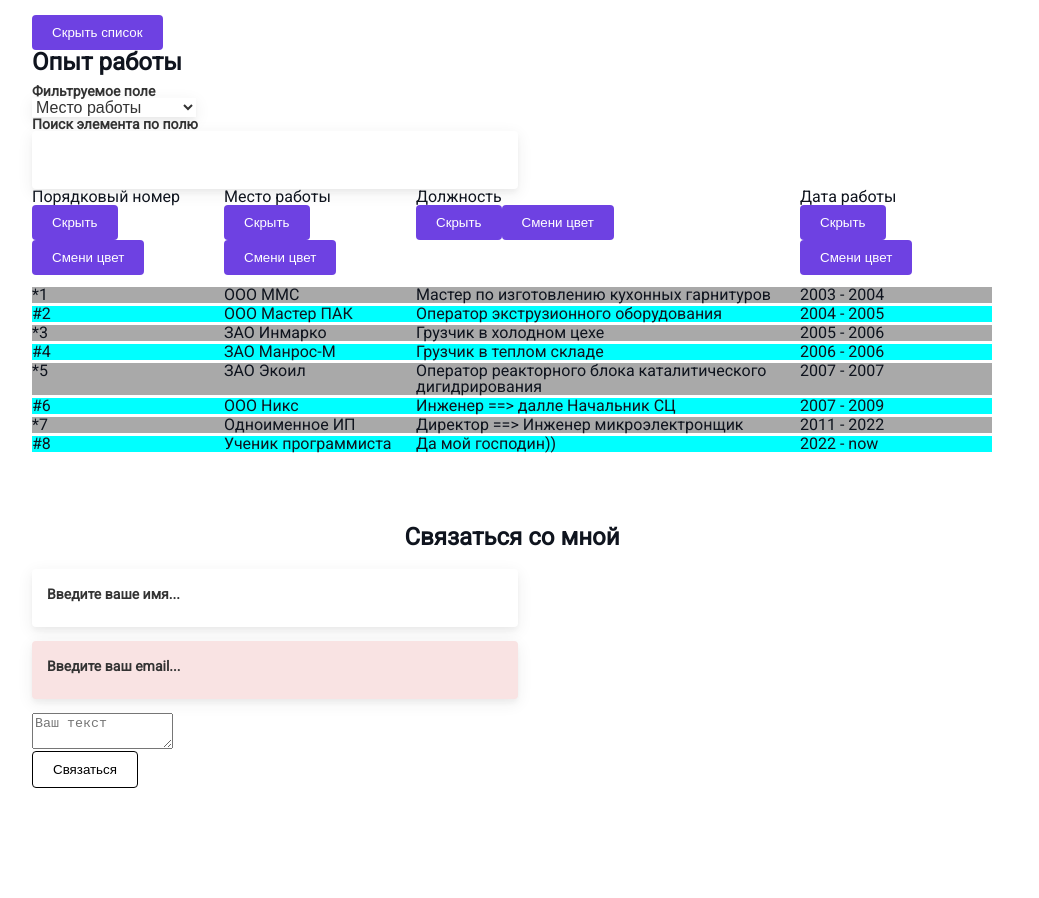
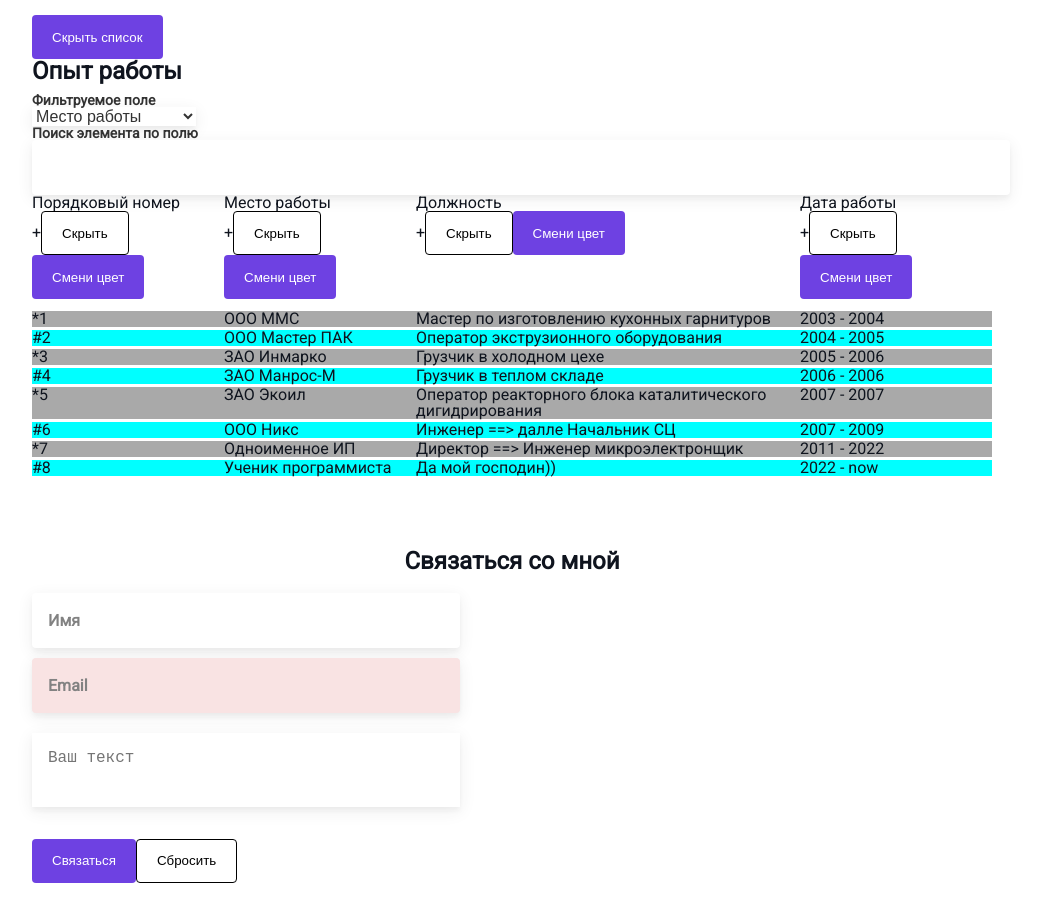
Before and after one commit to demilisher1/my-app, a React (Create React App) app: page / in a window 1280 px wide. Shown: the part 560-1458 px from the top of the page, without its empty margins (128-1167 px from the left). Before the commit the page ends 1363 px from the top, so only its background shows below. Built offline with nearby package versions, Linux system fonts and the light colour scheme.

Commit message:
делаем кнопки

```diff
--- a/src/components/Main/components/Contact/components/FormContact.js
+++ b/src/components/Main/components/Contact/components/FormContact.js
@@ -28,18 +28,22 @@ class FormContact extends React.Component{
     render() {
         const {nameValue, emailValue} = this.state;
         return (
-            <form onSubmit={this.handleSubmit}>
+            <form onSubmit={this.handleSubmit}  className={style.formInput}>
                 <div>
                     <Label>
+                        <div className={style.inputName}>
                             <Input
                                 onFocus={this.onFocus}
                                 field="nameValue"
                                 value={nameValue}
                                 handleChange={this.handleChange}
                                 placeholder="Введите ваше имя..."
+                                label={"Имя"}
                             />
+                        </div>
                     </Label>
                     <Label >
+                        <div className={style.inputEmail}>
                             <Input
                                 validate={false}
                                 type="email"
@@ -47,20 +51,30 @@ class FormContact extends React.Component{
                                 value={emailValue}
                                 handleChange={this.handleChange}
                                 placeholder="Введите ваш email..."
+                                label={"Email"}
                             />
+                        </div>
                     </Label>
                 </div>
                 <Label>
                     <textarea
+                        className={style.textarea}
                         cols="15" rows="2"
                         placeholder='Ваш текст'
                     />
                 </Label>
                 <Button
+                    fullWidth={true}
+                    handleChange={this.handleChange}
+                    type="submit"
+                    value={'Связаться'}
+                />
+                <Button
+                    fullWidth={true}
                     theme={'secondaryDark' }
                     handleChange={this.handleChange}
                     type="submit"
-                    value={'Связаться'}
+                    value={'Сбросить'}
                 />
             </form>
         );
--- a/src/components/Main/components/Contact/components/FormContact.module.css
+++ b/src/components/Main/components/Contact/components/FormContact.module.css
@@ -1,15 +1,24 @@
 
+.formInput {
+    width: 410px;
+}
 
+.textarea {
+    height: 56px;
+    background: var(--white);
+    box-shadow: var(--DefaultShadow);
+    resize: none;
+    font-size: 16px;
+    color: var(--gray);
+    padding-left: 16px;
+    padding-top: 16px;
+    width: 100%;
+    margin-bottom: 30px;
+}
 
-
-
-/*.formGroup input,*/
-/*.formGroup textarea {*/
-/*    width: 100%;*/
-/*    box-sizing: border-box;*/
-/*    color: #000;*/
-/*    padding: 15px 0 10px;*/
-/*    outline: none;*/
-/*    font-size: 14px;*/
-/*    font-weight: bold;*/
-/*}*/
+.inputName {
+    margin-bottom: 10px;
+}
+.inputEmail {
+    margin-bottom: 20px;
+}
--- a/src/components/Main/components/Works/components/WorksTable/WorkHead/WorkHead.js
+++ b/src/components/Main/components/Works/components/WorksTable/WorkHead/WorkHead.js
@@ -43,8 +43,8 @@ class WorkHead extends React.Component {
 
         return (
             <div>
-                <div style={style}>{this.props.title}</div>
-                <Button handleChange={this.clickCollumHead}>
+                <div style={style}>{this.props.title}</div>+
+                <Button handleChange={this.clickCollumHead} theme={'secondaryDark'}>
                     {showText ? 'Показать' : 'Скрыть'}
                 </Button>
                 <Button handleChange={this.clickChangeColors}> Смени цвет
--- a/src/components/common/Button/Button.js
+++ b/src/components/common/Button/Button.js
@@ -23,9 +23,12 @@ class Button extends React.Component{
     getClassName = () => {
         let className = `${style.root} ${style[this.props.theme] || ''} `;
 
-        if (this.state.focused) {
-            className += style.focus
+        if (this.state.focused && this.props.fullWidth) {
+            className += `${style.focus} ${style.fullWidth} `
         }
+        // if (this.props.fullWidth) {
+        //     className += style.fullWidth
+        // }
 
         return className;
     }
@@ -52,7 +55,8 @@ Button.propTypes = {
     handleChange: PropTypes.func.isRequired,
     children: PropTypes.node,
     theme: PropTypes.oneOf(['primary', 'secondaryDark']),
-    type: PropTypes.string
+    type: PropTypes.string,
+    fullWidth: PropTypes.bool
 }
 
 
--- a/src/components/common/Button/Button.module.css
+++ b/src/components/common/Button/Button.module.css
@@ -1,8 +1,9 @@
 .root {
+    height: 44px;
+    width: max-content;
+    color: var(--color-secondary-dark);
+    border-radius: var(--border-radius-xs);
     padding: var(--pading-xl);
-    max-width: max-content;
-    max-height: max-content;
-    border-radius: var(--border-radius-xs);
 }
 
 /* Стили primary начало */
@@ -19,9 +20,9 @@
 
 /* Стили secondaryDark начало */
 .secondaryDark {
-    color: var(--color-secondary-dark);
-    background: var(--bg-secondary-dark);
     border: var(--size-xxs) solid var(--border-color-secondary-dark);
+    background: var(--white);
+    color: var(--black);
 }
 
 .secondaryDark:hover {
@@ -31,3 +32,6 @@
 .focus {
     border: var(--size-xs) solid var(--border-color-secondary-focus);
 }
+.fullWidth {
+    width: 100%;
+}
--- a/src/components/common/Input/Input.js
+++ b/src/components/common/Input/Input.js
@@ -47,33 +47,45 @@ class Input extends React.Component{
     getClassName = () => {
         let className = `${style.root} ${style[this.props.theme] || ''} `;
 
-        if (this.state.focused && this.props.placeholder ) {
-            className += style.placeholder
-        }
         if (this.props.validate === false) {
             className += style.errorActiveFilled
         }
         return className;
     }
 
+    getClassNameLabel = () => {
+        let className = `${style.label || ''} `;
+
+        if (this.state.focused || this.props.value.length > 0) {
+            className += style.labelFocused
+        }
+
+        return className
+    }
+
     render() {
-        const {value, type, placeholder } = this.props;
+        const {value, type, placeholder, label } = this.props;
         const className = this.getClassName();
-
-        return (<>
+        const classNameLabel = this.getClassNameLabel();
+        let test = '';
+        if(this.state.focused){
+            test = placeholder
+        }
+        return (
+            <div className={style.headInputs}>
                 <input
                     type={type}
-                // placeholder={placeholder}
+                    placeholder={test}
                     onChange={this.handleChange}
                     onFocus={this.handleFocus}
                     onBlur={this.handleBlur}
                     className={className}
                     value={value}
                 />
-            <div className={style.label}>
-                {placeholder}
+                <div className={classNameLabel}>
+                    {label}
                 </div>
-            </>
+            </div>
         );
     }
 }
@@ -84,6 +96,7 @@ Input.propTypes = {
     field: PropTypes.string,
     placeholder: PropTypes.string,
     validate: PropTypes.bool,
+    label: PropTypes.string.isRequired
 };
 
 Input.defaultProps = {
--- a/src/components/common/Input/Input.module.css
+++ b/src/components/common/Input/Input.module.css
@@ -4,11 +4,13 @@
 
 /*Стили inputs начало*/
 .inputs {
-    width: 482px;
-    height: 56px;
+    width: 100%;
     box-shadow: var(--DefaultShadow);
     background: var(--white);
     color: var(--gray1);
+    padding-top: 30px;
+    padding-bottom: 10px;
+    padding-left: 16px;
 }
 /*Стили inputs конец*/
 
@@ -21,17 +23,22 @@
     background: var(--red-Girl);
 }
 /*Стили Error Active - Filled конец*/
+.headInputs {
+    position: relative;
+    width: 100%;
+}
 .label {
-    padding-left: 15px;
-    position: relative;
-    top: -35px;
+    position: absolute;
+    pointer-events: none;
+    line-height: 24px;
+    font-size: 16px;
+    padding: 16px;
+    color: var(--gray);
     transition: .3s;
+    top: 0;
 }
-.inputs:focus~.label {
-    font-size: 10px;
-    transform: translateY(-15px);
+
+.labelFocused {
+    font-size: 13px;
+    top: -10px;
 }
-.inputs:not(:focus)~.label {
-    transform: translateY(-5px);
-    transition: .3s;
-}
--- a/src/styles/reset.css
+++ b/src/styles/reset.css
@@ -61,4 +61,9 @@ body {
 button {
     border: none;
     outline: none;
+    padding: 0;
 }
+textarea {
+    border: none;
+    outline: none;
+}
```
Lines whose indentation alone changed are shown as unchanged.
